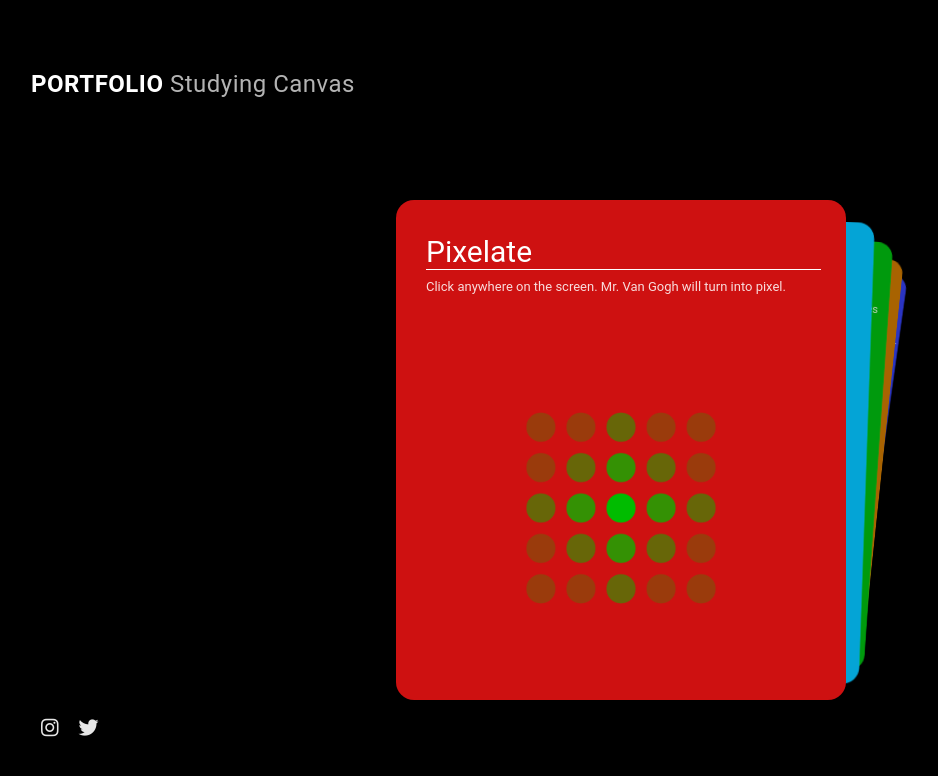
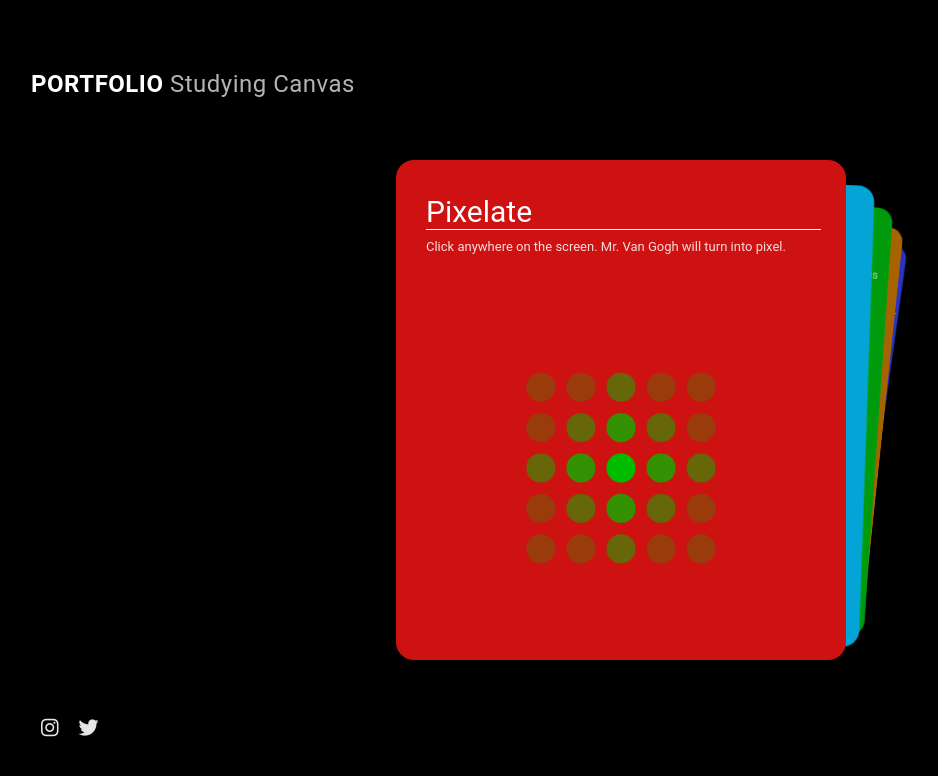
Before and after one commit to bunnywoods/Studyingcanvas, a plain HTML site: page index.html in a window 1280 px wide. Shown: the top 776 px of the page, without its empty margins (19-957 px from the left). Drawn offline with nearby package versions, Linux system fonts and the light colour scheme.

Commit message:
Update style.css

```diff
--- a/style.css
+++ b/style.css
@@ -57,7 +57,7 @@ a {
 .swiper-wrapper .swiper-slide {
     width: 450px;
     height: 500px;
-    margin-top: 200px;
+    top: 20vh;
 
     display: flex;
         align-items: center;
```
